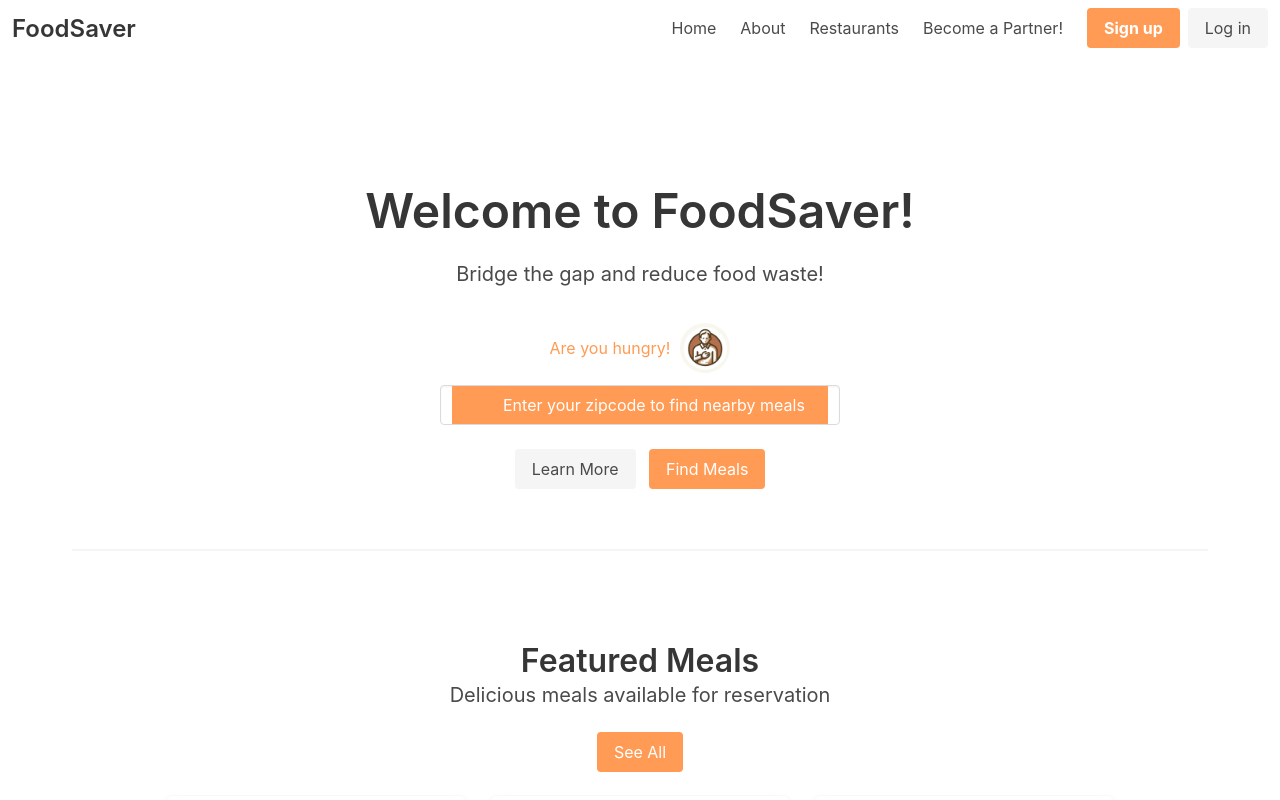
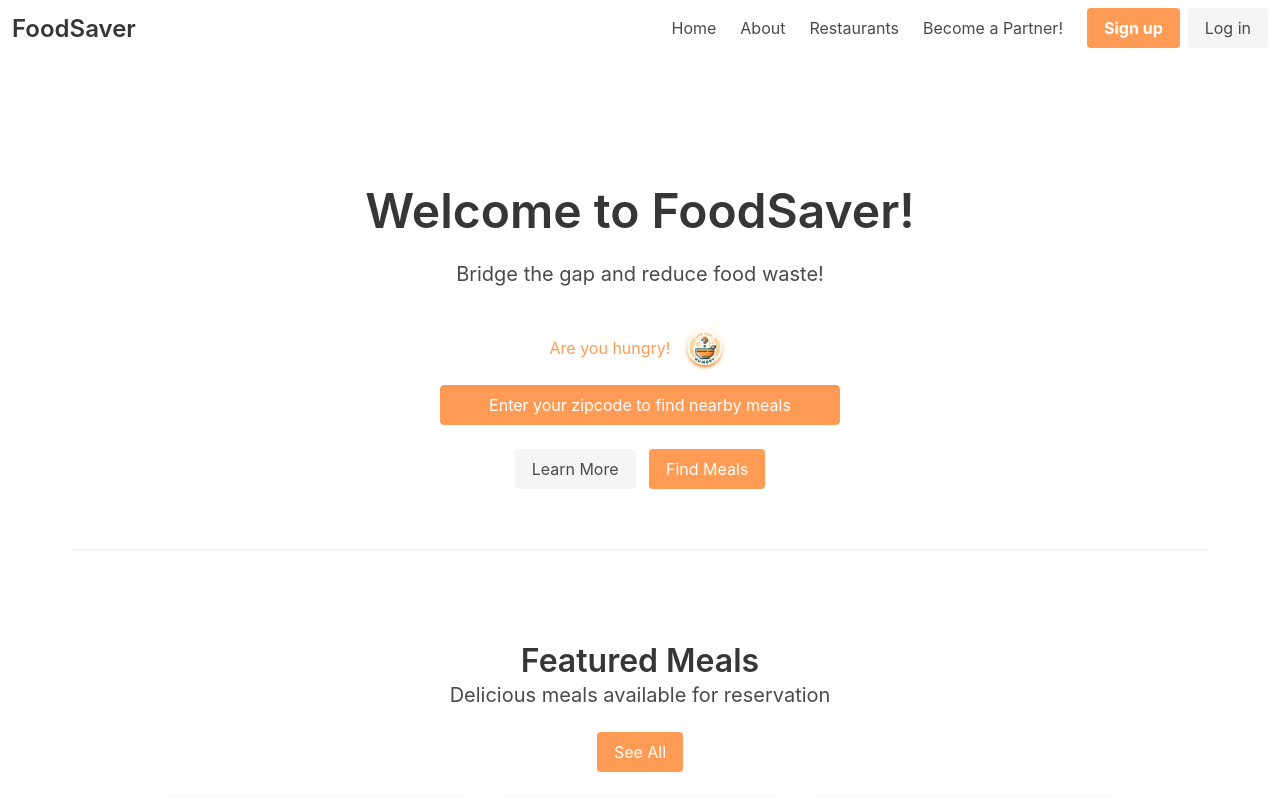
Before and after one commit to amishraj/foodsaver, an Angular app: page /home in a window 1280 px wide. Shown: the top 800 px of the page. Built offline with nearby package versions, Linux system fonts and the light colour scheme.

Commit message:
Home and about changes

```diff
--- a/src/app/about/about.component.html
+++ b/src/app/about/about.component.html
@@ -11,8 +11,8 @@
     <br>
     <br>
     <div class="aboutPage" >
-        <p>
-        <p><strong>Empowering Communities through Shared Meals</strong>
+
+        <h1 style="text-align: center;"><strong>Empowering Communities through Shared Meals</strong></h1>
             <br>
             <br>
 
@@ -38,7 +38,6 @@
             <br>
             <strong>Join Us:</strong>
             We invite restaurants and volunteers to join our cause. Together, we can make a substantial difference in the lives of many, turning surplus food into smiles and nourishment.
-            </p>
 
 
 
@@ -54,7 +53,8 @@
 
 
 
-        <img class="image1" src="assets/IMG 1.png" alt="Image" >
+
+        <!-- <img class="image1" src="assets/IMG 1.png" alt="Image" > -->
 
 
     </div>
--- a/src/app/about/about.component.scss
+++ b/src/app/about/about.component.scss
@@ -1,22 +1,22 @@
-.aboutPage {
-    position: relative; /* Sets up a positioning context for absolutely positioned elements inside */
-    /* Other styles you might need for .aboutPage */
-  }
+// .aboutPage {
+//     position: relative; /* Sets up a positioning context for absolutely positioned elements inside */
+//     /* Other styles you might need for .aboutPage */
+//   }
 
-  .image1 {
-    position: absolute; /* Absolute positioning */
-    top: 0; /* Aligns the top edge of the image to the top of the container */
-    left: 0; /* Aligns the left edge of the image to the left of the container */
-    width: 100%; /* Stretches the image to cover the whole container */
-    height: 100%; /* Stretches the image to cover the whole container */
-    opacity: 0.1; /* Adjusts the transparency; 0.1 is very faint, so adjust as needed */
-    z-index: -1; /* Ensures the image stays behind the text */
-    object-fit: cover; /* Ensures the image covers the div without being stretched out of proportion */
-  }
+//   .image1 {
+//     position: absolute; /* Absolute positioning */
+//     top: 0; /* Aligns the top edge of the image to the top of the container */
+//     left: 0; /* Aligns the left edge of the image to the left of the container */
+//     width: 100%; /* Stretches the image to cover the whole container */
+//     height: 100%; /* Stretches the image to cover the whole container */
+//     opacity: 0.1; /* Adjusts the transparency; 0.1 is very faint, so adjust as needed */
+//     z-index: -1; /* Ensures the image stays behind the text */
+//     object-fit: cover; /* Ensures the image covers the div without being stretched out of proportion */
+//   }
 
-  /* Ensure that the text appears on top of the watermark */
-  .aboutPage p {
-    position: relative;
-    z-index: 10;
-    /* Other styles for your text */
-  }
+//   /* Ensure that the text appears on top of the watermark */
+//   .aboutPage p {
+//     position: relative;
+//     z-index: 10;
+//     /* Other styles for your text */
+//   }
--- a/src/app/home/home.component.html
+++ b/src/app/home/home.component.html
@@ -13,7 +13,7 @@
     <div class="prompt-container">
       <h1 class="prompt-text">Are you hungry!</h1>
 
-        <img class="hungry1" src="assets/hungry.png">
+      <img class="hungry1" src="assets\are you hungry.png">
     </div>
     <br>
     <div class="columns is-centered is-vcentered">
--- a/src/app/home/home.component.scss
+++ b/src/app/home/home.component.scss
@@ -33,13 +33,13 @@
   border-radius: 50%;
 }
 
-  .custom-input::placeholder {
-    background-color: #ff9b54; /* Change the background color */
-    color: white; /* Change the text color */
-    border: 1px solid #ff9b54; /* Change the border color and width */
-    padding: 50px; /* Add some padding inside the input box */
-    /* Add more styling as needed */
-  }
+// .custom-input::placeholder {
+//   background-color: #ff9b54; /* Change the background color */
+//   color: white; /* Change the text color */
+//   border: 1px solid #ff9b54; /* Change the border color and width */
+//   padding: 50px; /* Add some padding inside the input box */
+//   /* Add more styling as needed */
+// }
 
 // .prompt-text {
 //   text-align: right; /* Center the text */
@@ -71,3 +71,18 @@
 .mb-3 {
   margin-bottom: 1rem; /* Adjust this value as needed */
 }
+
+.custom-input {
+background-color: #ff9b54; /* Apply orange background to the input */
+color: white; /* Change the text color to white */
+border: 1px solid #ff9b54; /* Change the border color to match the background */
+padding: 10px; /* Adjust padding as needed */
+width: 100%; /* Make the input take full width of its container */
+box-sizing: border-box; /* Include padding and border in the width */
+text-align: center;
+}
+
+.custom-input::placeholder {
+color: white; /* Change the text color to white for the placeholder */
+opacity: 1; /* Make sure the placeholder is not partially transparent */
+}
```
Also changed, not shown: src/assets/are you hungry.png (added). Lines whose indentation alone changed are shown as unchanged.
